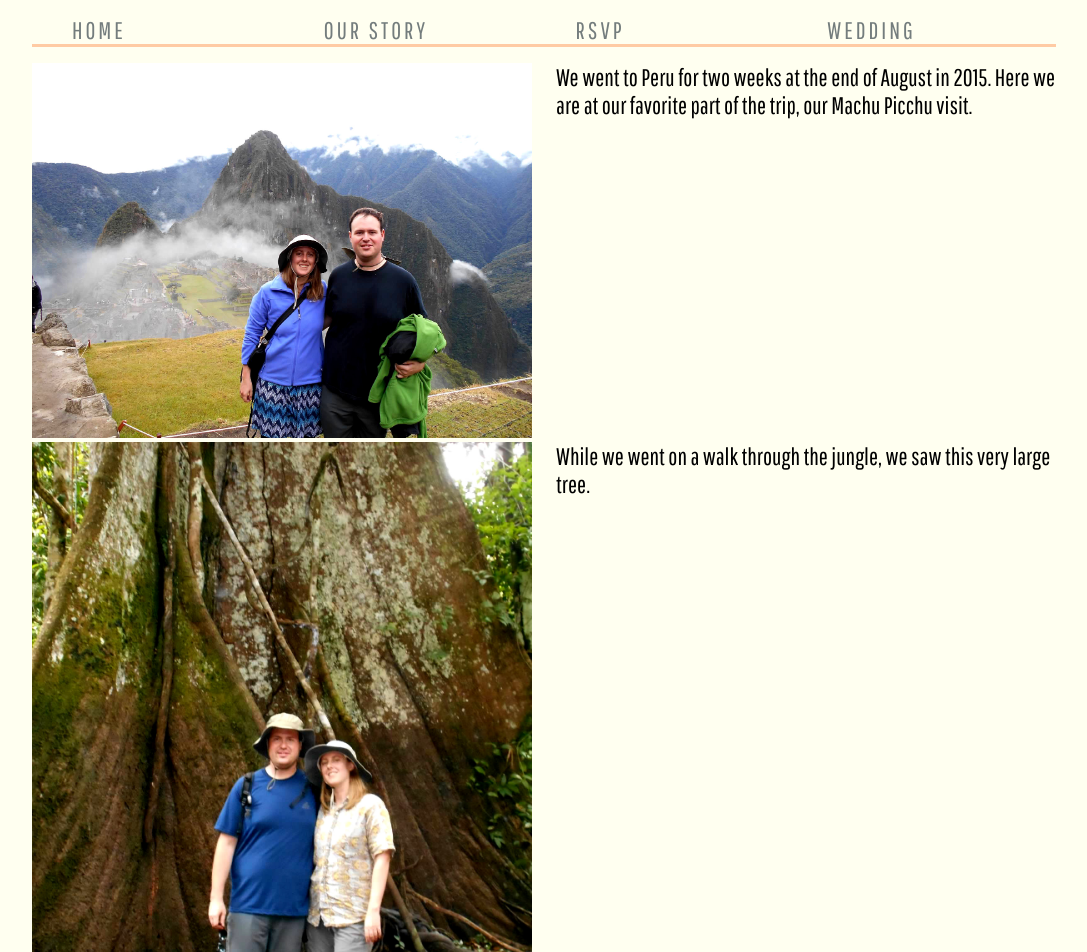
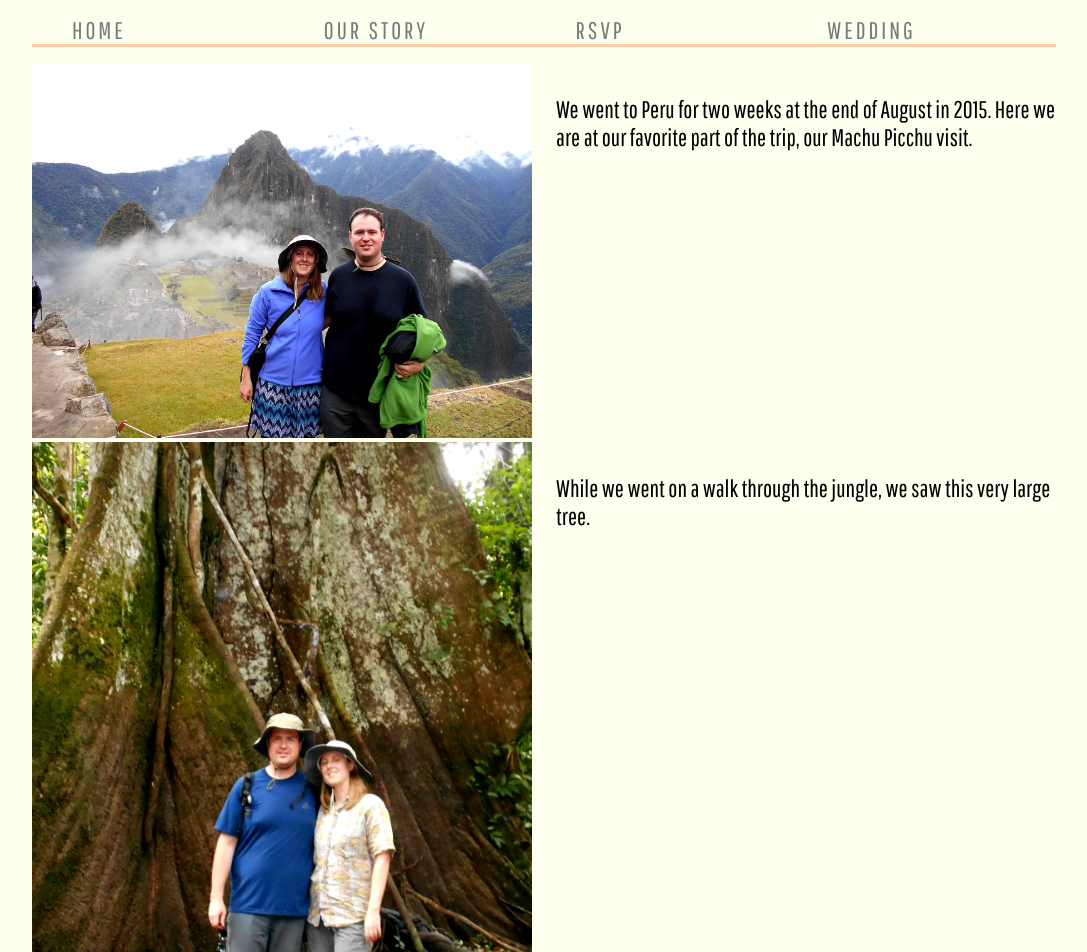
Before and after one commit to kabeaty/kathrynandsteve, a Jekyll site: the page built from ourstory.html, in a window 1280 px wide. Shown: the top 952 px of the page, without its empty margins (96-1183 px from the left). Built offline with Jekyll 4.4.1, drawn with Linux system fonts in a browser that asks for light colours.

Commit message:
Change padding class

```diff
--- a/ourstory.html
+++ b/ourstory.html
@@ -6,7 +6,7 @@ title: Our Story
   <div class="six">
     <img class="fullwidth" src="images/kathrynsteve_mp.JPG">
   </div>
-  <div class="six vertical-padding">
+  <div class="six padding-vertical">
     <p>We went to Peru for two weeks at the end of August in 2015. Here we are at our favorite part of the trip, our Machu Picchu visit.</p>
   </div>
 </div>
@@ -14,7 +14,7 @@ title: Our Story
   <div class="six">
     <img class="fullwidth" src="images/kathrynsteve_tree.JPG">
   </div>
-  <div class="six vertical-padding">
+  <div class="six padding-vertical">
     <p>While we went on a walk through the jungle, we saw this very large tree.</p>
   </div>
 </div>
```
